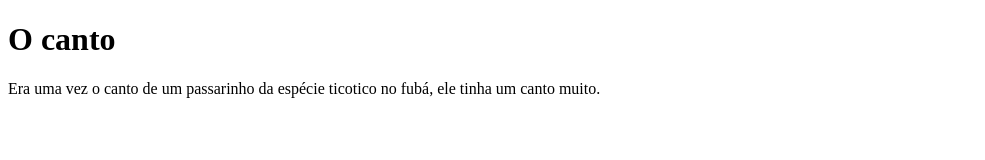
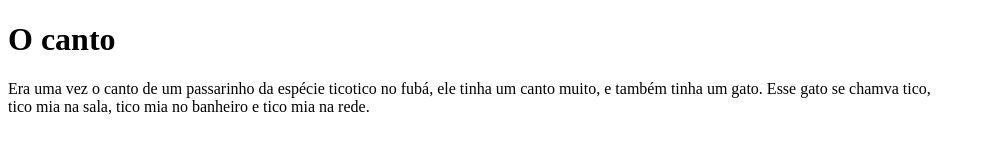
Before and after one commit to Davilucasanteves/livro-colaborativo-Davi, a plain HTML site: page index.html in a window 1280 px wide. Shown: the whole page, without its empty margins (0-985 px from the left). Drawn offline with Linux system fonts and the light colour scheme.

Commit message:
Cristian-B

```diff
--- a/index.html
+++ b/index.html
@@ -5,6 +5,7 @@
   </head>
   <body>
     <h1> O canto </h1>
-    <p> Era uma vez o canto de um passarinho da espécie ticotico no fubá, ele tinha um canto muito.</p>
+    <p> Era uma vez o canto de um passarinho da espécie ticotico no fubá, ele tinha um canto muito, e também tinha um gato. Esse gato se chamva tico,<br>
+      tico mia na sala, tico mia no banheiro e tico mia na rede.</p>
   </body>
 </html>
```
